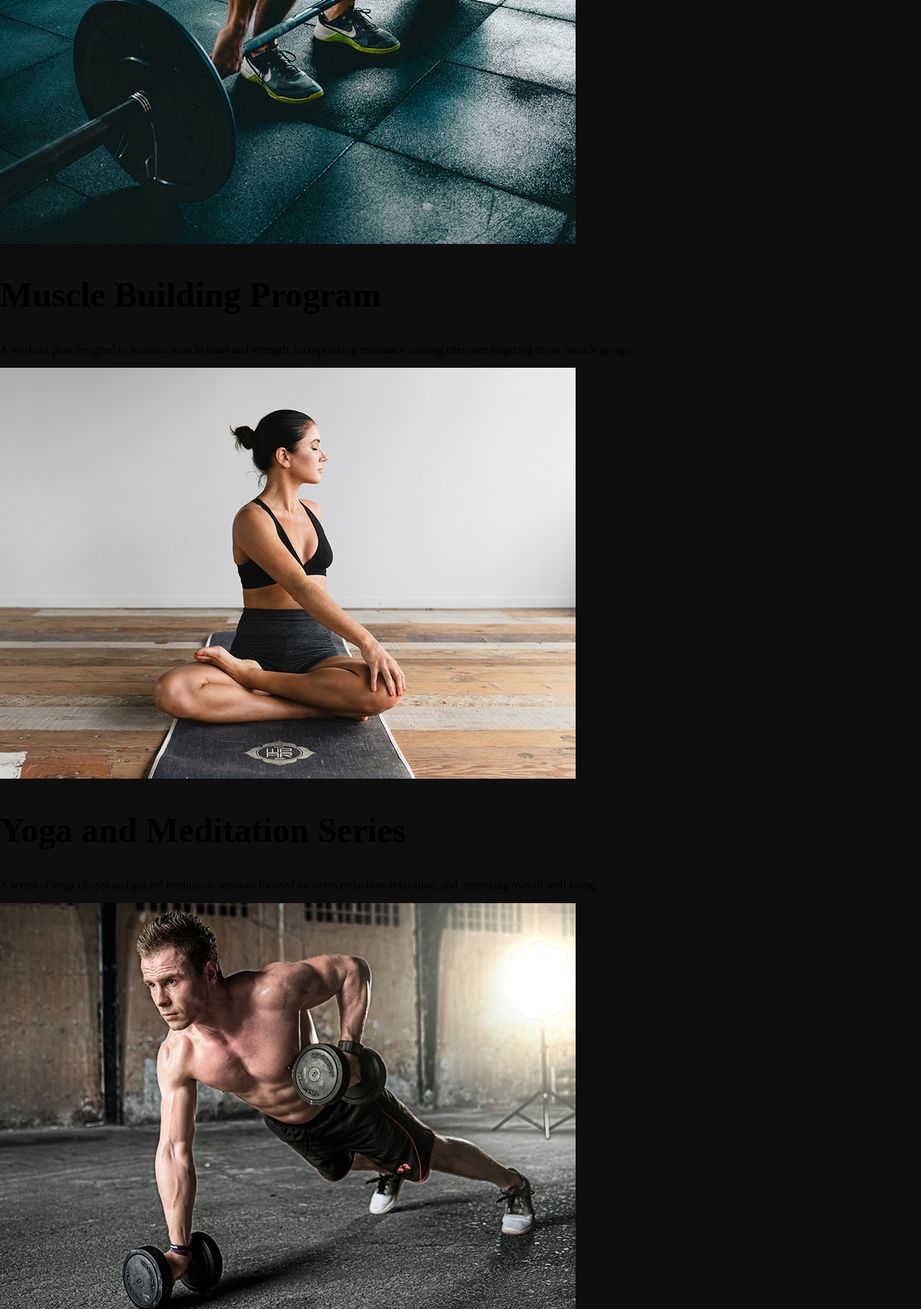
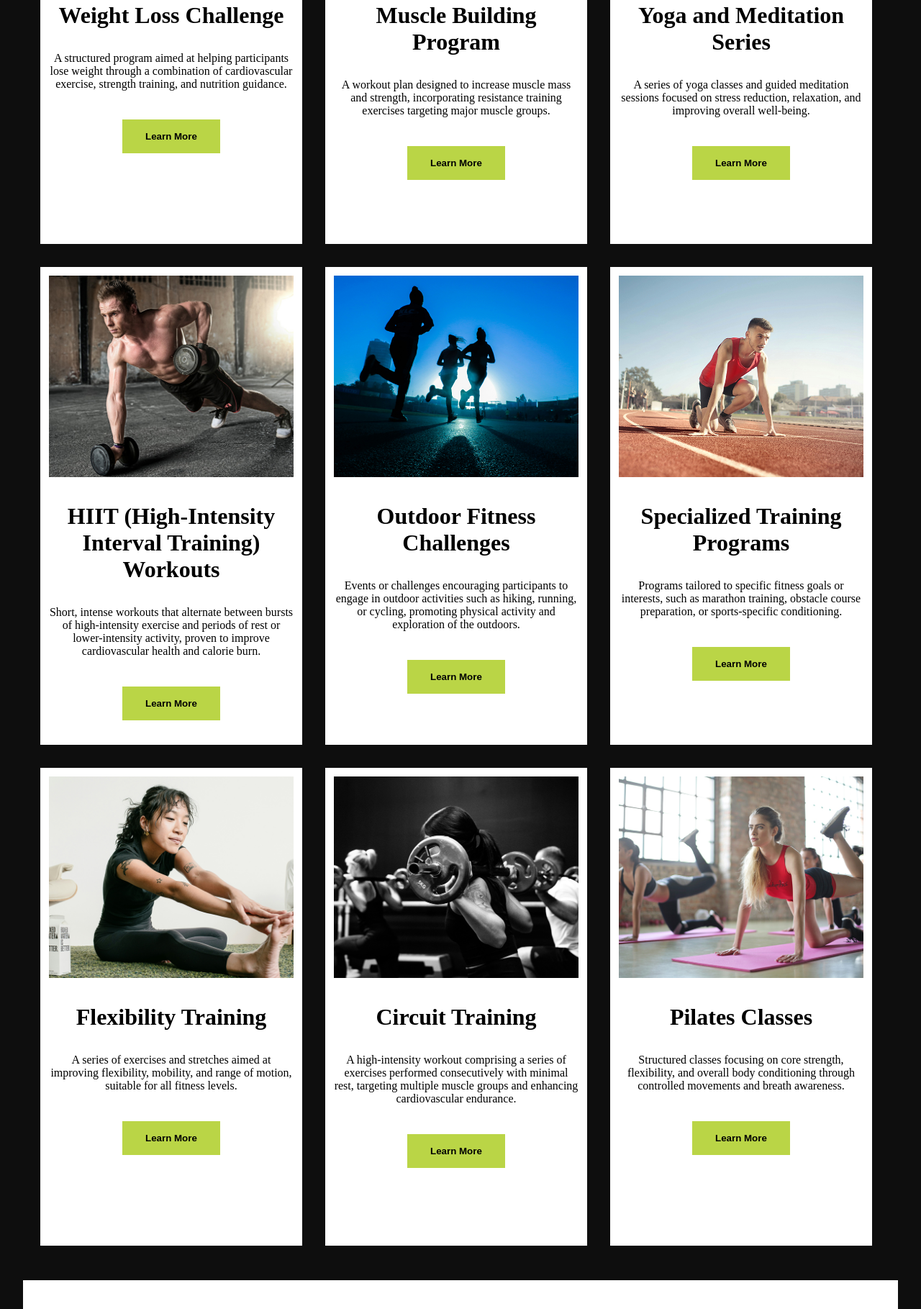
Before and after one commit to lucasufjf/project1, a plain HTML site: page programs.html in a window 1280 px wide. Shown: the part 981-2800 px from the top of the page at 72% size. Drawn offline with Linux system fonts and the light colour scheme.

Commit message:
Added format ans CSS to programs in a card style

```diff
--- a/css/styles.css
+++ b/css/styles.css
@@ -150,6 +150,15 @@ a {
     padding: 0 18vh;
 }
 
+.programsImage {
+    background: linear-gradient(0deg, rgba(14,14,14,1) 0%, rgba(0,0,0,0) 50%, rgba(14,14,14,1) 100%), url(/project1/img/jump.jpg);
+    background-size: cover;
+    height: 80vh;
+    text-align: center;
+    padding: 0 18vh;
+    background-position: center;
+}
+
 .firstSection {
     margin-top: -100vh;
     padding-top: 10vh;
@@ -190,6 +199,9 @@ section {
 
 h2 {
     font-size: 6vh;
+}
+h3{
+    font-size: 4vh;
 }
 
 footer {
@@ -269,3 +281,41 @@ footer {
     text-align: center;
     padding: 0 30vh 11vh 30vh;
 }
+
+.program{
+    width: 33%;
+}
+.containerPrograms{
+    display: flex;
+    flex-wrap: wrap;
+    margin: 0 5vh
+}
+.card{
+    background-color: white;
+    padding: 1.5vh;
+    height: 80vh;
+    text-align: center;
+
+}
+.cardContainer{
+    padding: 2vh;
+
+}
+
+
+
+
+
+  .cardIMGcontainer img {
+    width: 100%;
+    height: 35vh;
+  }
+
+  .cardIMGcontainer img {
+    object-fit: cover;
+  }
+  .calculator{
+    background: white;
+    margin: 4vh;
+    padding: 3vh ;
+  }
--- a/programs.html
+++ b/programs.html
@@ -1,5 +1,6 @@
 <!DOCTYPE html>
 <html lang="en">
+
 <head>
     <meta charset="UTF-8">
     <meta name="viewport" content="width=device-width, initial-scale=1.0">
@@ -8,6 +9,7 @@
     <title>B-FIT Fitness Centre - Programs</title>
     <link rel="stylesheet" href="css/styles.css">
 </head>
+
 <body>
     <header class="header">
         <div class="logo">
@@ -31,64 +33,150 @@
             </svg>
         </div>
     </header>
+    <div class="programsImage">
+        <h1 class="mainH1">Our Fitness Programs</h1>
+    </div>
 
-    <main class="container">
-        <h1>Our Fitness Programs</h1>
+    <main class="containerPrograms">
 
         <div class="program">
-        <img src="img/weight_loss_challenge.jpg" alt="Weight Loss Challenge">
-        <h2>Weight Loss Challenge</h2>
-        <p>A structured program aimed at helping participants lose weight through a combination of cardiovascular exercise, strength training, and nutrition guidance.</p>
+            <div class="cardContainer">
+                <div class="card">
+                    <div class="cardIMGcontainer">
+                        <img class="cardIMG" src="img/weight_loss_challenge.jpg" alt="Weight Loss Challenge">
+                    </div>
+                    <h3>Weight Loss Challenge</h3>
+                    <p>A structured program aimed at helping participants lose weight through a combination of
+                        cardiovascular exercise, strength training, and nutrition guidance.</p>
+                    <a href="programs.html"><button class="buttonPrimary">Learn More</button></a>
+                </div>
+            </div>
+        </div>
+        <div class="program">
+            <div class="cardContainer">
+                <div class="card">
+                    <div class="cardIMGcontainer">
+                        <img class="cardIMG" src="img/muscle_building_program.jpg" alt="Muscle Building Program">
+                    </div>
+                    <h3>Muscle Building Program</h3>
+                    <p>A workout plan designed to increase muscle mass and strength, incorporating resistance training
+                        exercises
+                        targeting major muscle groups.</p>
+                    <a href="programs.html"><button class="buttonPrimary">Learn More</button></a>
+                </div>
+            </div>
         </div>
 
         <div class="program">
-        <img src="img/muscle_building_program.jpg" alt="Muscle Building Program">
-        <h2>Muscle Building Program</h2>
-        <p>A workout plan designed to increase muscle mass and strength, incorporating resistance training exercises targeting major muscle groups.</p>
+            <div class="cardContainer">
+                <div class="card">
+                    <div class="cardIMGcontainer">
+                        <img class="cardIMG" src="img/yoga_and_meditation_series.jpg" alt="Yoga and Meditation Series">
+                    </div>
+                    <h3>Yoga and Meditation Series</h3>
+                    <p>A series of yoga classes and guided meditation sessions focused on stress reduction, relaxation,
+                        and
+                        improving overall well-being.</p>
+                    <a href="programs.html"><button class="buttonPrimary">Learn More</button></a>
+                </div>
+            </div>
         </div>
 
         <div class="program">
-        <img src="img/yoga_and_meditation_series.jpg" alt="Yoga and Meditation Series">
-        <h2>Yoga and Meditation Series</h2>
-        <p>A series of yoga classes and guided meditation sessions focused on stress reduction, relaxation, and improving overall well-being.</p>
+            <div class="cardContainer">
+                <div class="card">
+                    <div class="cardIMGcontainer">
+                        <img class="cardIMG" src="img/hiit_workouts.jpg" alt="HIIT Workouts">
+                    </div>
+                    <h3>HIIT (High-Intensity Interval Training) Workouts</h3>
+                    <p>Short, intense workouts that alternate between bursts of high-intensity exercise and periods of
+                        rest or
+                        lower-intensity activity, proven to improve cardiovascular health and calorie burn.</p>
+                    <a href="programs.html"><button class="buttonPrimary">Learn More</button></a>
+                </div>
+            </div>
+        </div>
+        <div class="program">
+            <div class="cardContainer">
+                <div class="card">
+                    <div class="cardIMGcontainer">
+                        <img class="cardIMG" src="img/outdoor_fitness_challenges.jpg" alt="Outdoor Fitness Challenges">
+                    </div>
+                    <h3>Outdoor Fitness Challenges</h3>
+                    <p>Events or challenges encouraging participants to engage in outdoor activities such as hiking,
+                        running, or
+                        cycling, promoting physical activity and exploration of the outdoors.</p>
+                        <a href="programs.html"><button class="buttonPrimary">Learn More</button></a>
+                </div>
+            </div>
+        </div>
+
+
+        <div class="program">
+            <div class="cardContainer">
+                <div class="card">
+                    <div class="cardIMGcontainer">
+                        <img class="cardIMG" src="img/specialized_training_programs.jpg"
+                            alt="Specialized Training Programs">
+                    </div>
+                    <h3>Specialized Training Programs</h3>
+                    <p>Programs tailored to specific fitness goals or interests, such as marathon training, obstacle
+                        course
+                        preparation, or sports-specific conditioning.</p>
+                        <a href="programs.html"><button class="buttonPrimary">Learn More</button></a>
+                </div>
+            </div>
         </div>
 
         <div class="program">
-        <img src="img/hiit_workouts.jpg" alt="HIIT Workouts">
-        <h2>HIIT (High-Intensity Interval Training) Workouts</h2>
-        <p>Short, intense workouts that alternate between bursts of high-intensity exercise and periods of rest or lower-intensity activity, proven to improve cardiovascular health and calorie burn.</p>
+            <div class="cardContainer">
+                <div class="card">
+                    <div class="cardIMGcontainer">
+                        <img class="cardIMG" src="img/flexibility_training.jpg" alt="Flexibility Training">
+                    </div>
+                    <h3>Flexibility Training</h3>
+                    <p>A series of exercises and stretches aimed at improving flexibility, mobility, and range of
+                        motion,
+                        suitable for all fitness levels.</p>
+                        <a href="programs.html"><button class="buttonPrimary">Learn More</button></a>
+                </div>
+            </div>
         </div>
 
         <div class="program">
-        <img src="img/outdoor_fitness_challenges.jpg" alt="Outdoor Fitness Challenges">
-        <h2>Outdoor Fitness Challenges</h2>
-        <p>Events or challenges encouraging participants to engage in outdoor activities such as hiking, running, or cycling, promoting physical activity and exploration of the outdoors.</p>
+            <div class="cardContainer">
+                <div class="card">
+                    <div class="cardIMGcontainer">
+                        <img class="cardIMG" src="img/circuit_training.jpg" alt="Circuit Training">
+                    </div>
+                    <h3>Circuit Training</h3>
+                    <p>A high-intensity workout comprising a series of exercises performed consecutively with minimal
+                        rest,
+                        targeting multiple muscle groups and enhancing cardiovascular endurance.</p>
+                        <a href="programs.html"><button class="buttonPrimary">Learn More</button></a>
+                </div>
+            </div>
         </div>
 
         <div class="program">
-        <img src="img/specialized_training_programs.jpg" alt="Specialized Training Programs">
-        <h2>Specialized Training Programs</h2>
-        <p>Programs tailored to specific fitness goals or interests, such as marathon training, obstacle course preparation, or sports-specific conditioning.</p>
+            <div class="cardContainer">
+                <div class="card">
+                    <div class="cardIMGcontainer">
+                        <img class="cardIMG" src="img/pilates_classes.jpg" alt="Pilates Classes">
+                    </div>
+                    <h3>Pilates Classes</h3>
+                    <p>Structured classes focusing on core strength, flexibility, and overall body conditioning through
+                        controlled movements and breath awareness.</p>
+                        <a href="programs.html"><button class="buttonPrimary">Learn More</button></a>
+                </div>
+            </div>
         </div>
 
-        <div class="program">
-        <img src="img/flexibility_training.jpg" alt="Flexibility Training">
-        <h2>Flexibility Training</h2>
-        <p>A series of exercises and stretches aimed at improving flexibility, mobility, and range of motion, suitable for all fitness levels.</p>
-        </div>
 
-        <div class="program">
-        <img src="img/circuit_training.jpg" alt="Circuit Training">
-        <h2>Circuit Training</h2>
-        <p>A high-intensity workout comprising a series of exercises performed consecutively with minimal rest, targeting multiple muscle groups and enhancing cardiovascular endurance.</p>
-        </div>
 
-        <div class="program">
-        <img src="img/pilates_classes.jpg" alt="Pilates Classes">
-        <h2>Pilates Classes</h2>
-        <p>Structured classes focusing on core strength, flexibility, and overall body conditioning through controlled movements and breath awareness.</p>
-        </div>
 
+    </main>
+    <div class="calculator">
     <h3>Find Your Perfect Program</h3>
 
         <form id="find_program">
@@ -191,10 +279,11 @@
                 <button type="button" onclick="findProgram()">Find My Program</button>
             </div>
         </form>
-    </main>
+    </div>
 
     <footer>
         <p>&copy; 2024 B-FIT. All rights reserved.</p>
     </footer>
 </body>
+
 </html>
```
Also changed, not shown: img/jump.jpg (added). Lines whose indentation alone changed are shown as unchanged.
